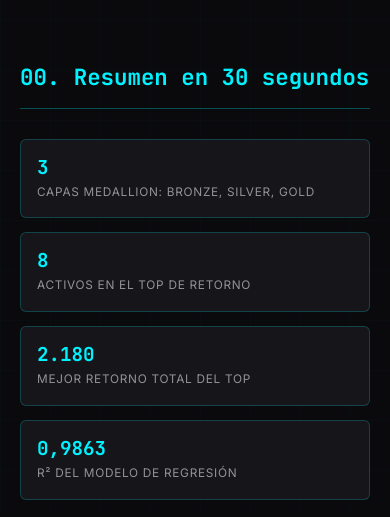
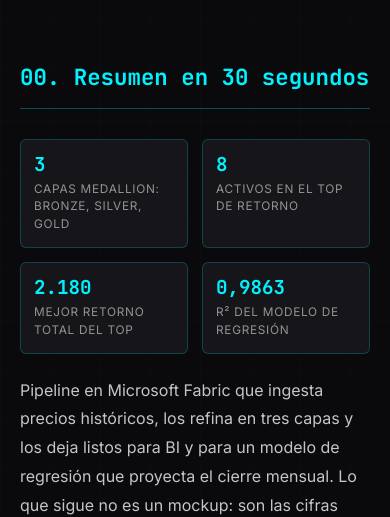
Before and after one commit to Nicolenki7/Portfolio, a plain HTML site: page proyectos/crypto-medallion.html in a window 390 px wide. Shown: the part 330-847 px from the top of the page. Drawn offline with Linux system fonts and the light colour scheme.

```diff
--- a/proyectos/caso.css
+++ b/proyectos/caso.css
@@ -5,7 +5,7 @@
    ============================================================ */
 
 /* ---------- resumen en 30 segundos ---------- */
-.resumen__grid{display:grid;grid-template-columns:repeat(auto-fit,minmax(170px,1fr));gap:14px;margin:26px 0 10px}
+.resumen__grid{display:grid;grid-template-columns:repeat(auto-fit,minmax(148px,1fr));gap:14px;margin:26px 0 10px}
 .resumen__kpi{background:var(--card-bg);border:var(--border-tech);border-radius:6px;padding:16px}
 .resumen__kpi b{display:block;font-family:'JetBrains Mono',monospace;font-size:1.45rem;line-height:1.15;color:var(--accent-color);font-weight:700}
 .resumen__kpi span{display:block;margin-top:6px;font-size:.74rem;letter-spacing:.06em;text-transform:uppercase;opacity:.62;line-height:1.5}
@@ -24,5 +24,6 @@
 
 @media (max-width:600px){
   .viz{padding:16px 14px}
+  .resumen__kpi{padding:13px}
   .resumen__kpi b{font-size:1.2rem}
 }
```
